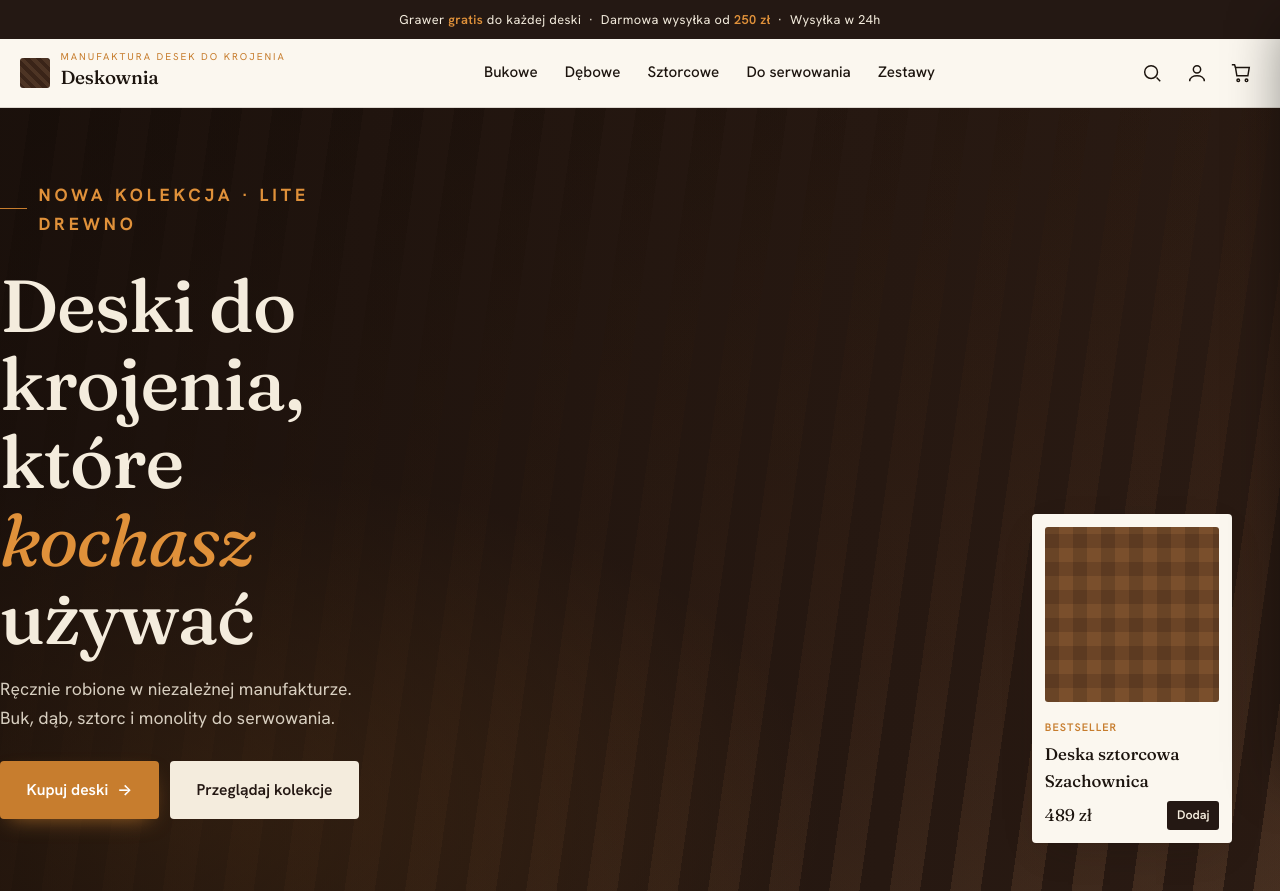
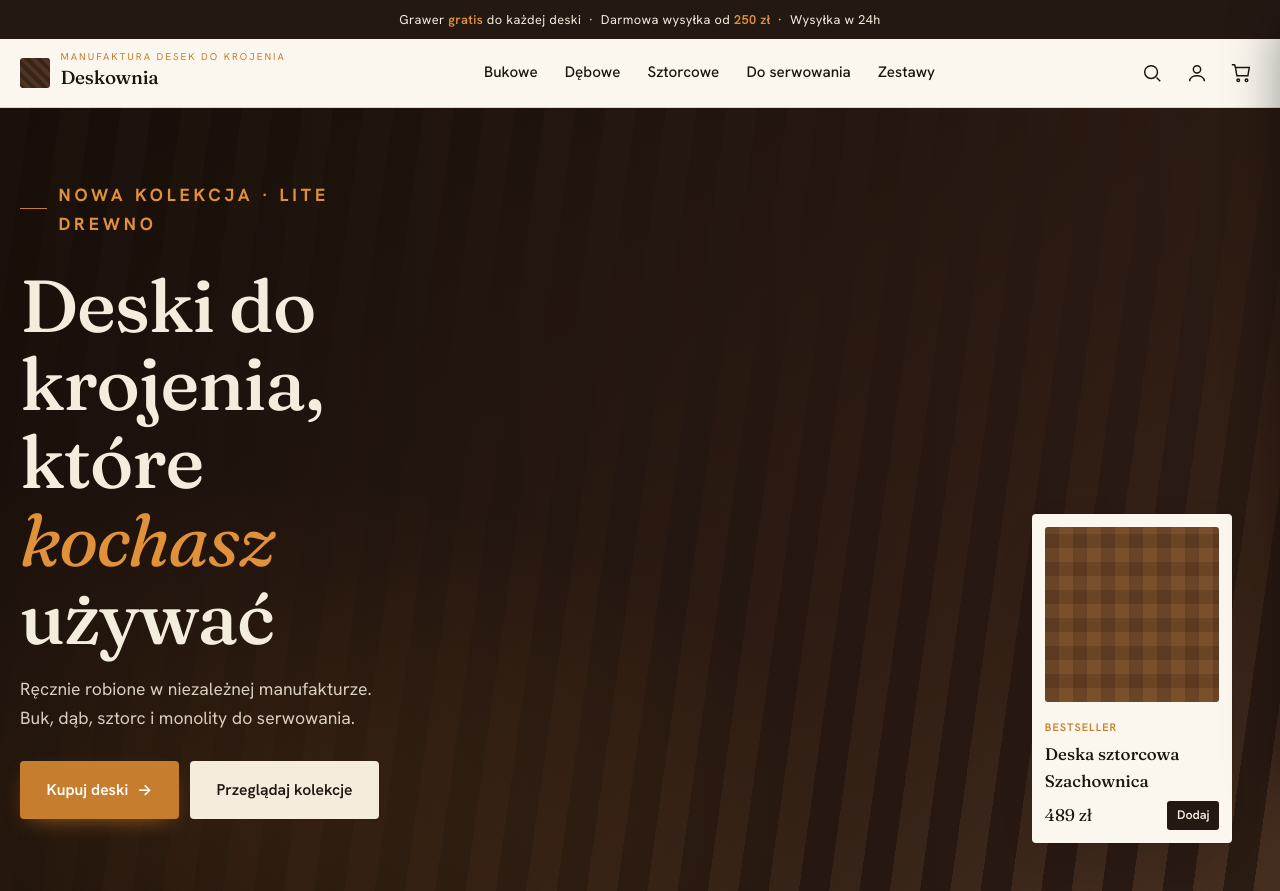
Before and after one commit to sobeck2210/deskownia, a plain HTML site: page index.html in a window 1280 px wide. Shown: the top 891 px of the page. Drawn offline with Linux system fonts and the light colour scheme.

Commit message:
Add files via upload

```diff
--- a/style.css
+++ b/style.css
@@ -442,7 +442,7 @@ h1, h2, h3 {
     linear-gradient(160deg,#1d120c,#3a2418 70%,#4d3424);
 }
 .shop-hero .media::after { content:""; position:absolute; inset:0; background: linear-gradient(90deg, rgba(20,12,8,.72) 0%, rgba(20,12,8,.35) 48%, rgba(20,12,8,.1) 100%); }
-.shop-hero .wrap { position: relative; z-index: 2; width: 100%; }
+.shop-hero .wrap { position: relative; z-index: 2; }
 .shop-hero .inner { max-width: 40ch; margin-inline: 0; padding: clamp(2.4rem,7vw,4.5rem) 0; text-align: left; }
 .shop-hero .eyebrow { justify-content: flex-start; }
 .shop-hero h1 { font-size: clamp(2.4rem,6.5vw,4.6rem); margin-bottom: 1.1rem; }
```
